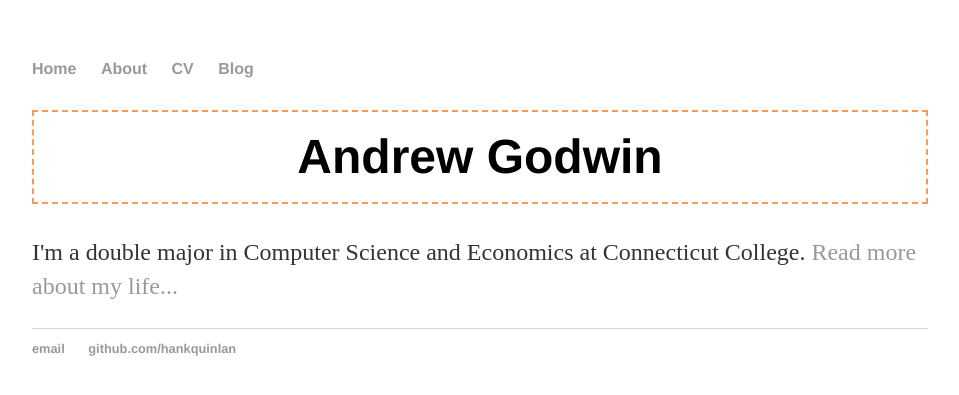
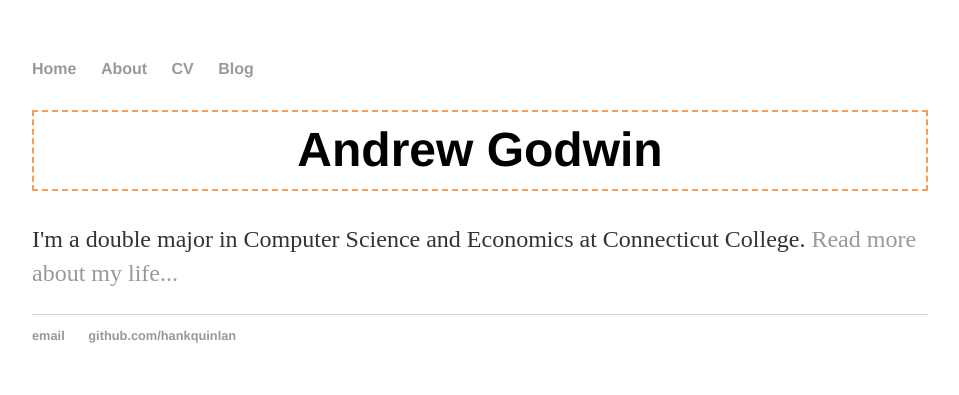
Before and after one commit to mriley2/AndrewRGodwin.github.io, a Jekyll site: the page built from index.html, in a window 1280 px wide. Shown: the top 395 px of the page, without its empty margins (160-1119 px from the left). Built offline with Jekyll 4.4.1, drawn with Linux system fonts in a browser that asks for light colours.

Commit message:
Update main.css

```diff
--- a/css/main.css
+++ b/css/main.css
@@ -20,8 +20,7 @@ a:hover {
     text-decoration: underline;
 }
 h1 {
-    height: 90px;
-    line-height: 90px;
+    line-height: 1.6;
     text-align: center;
     border: 2px dashed #f69c55;
     font-size: 3em;
```
